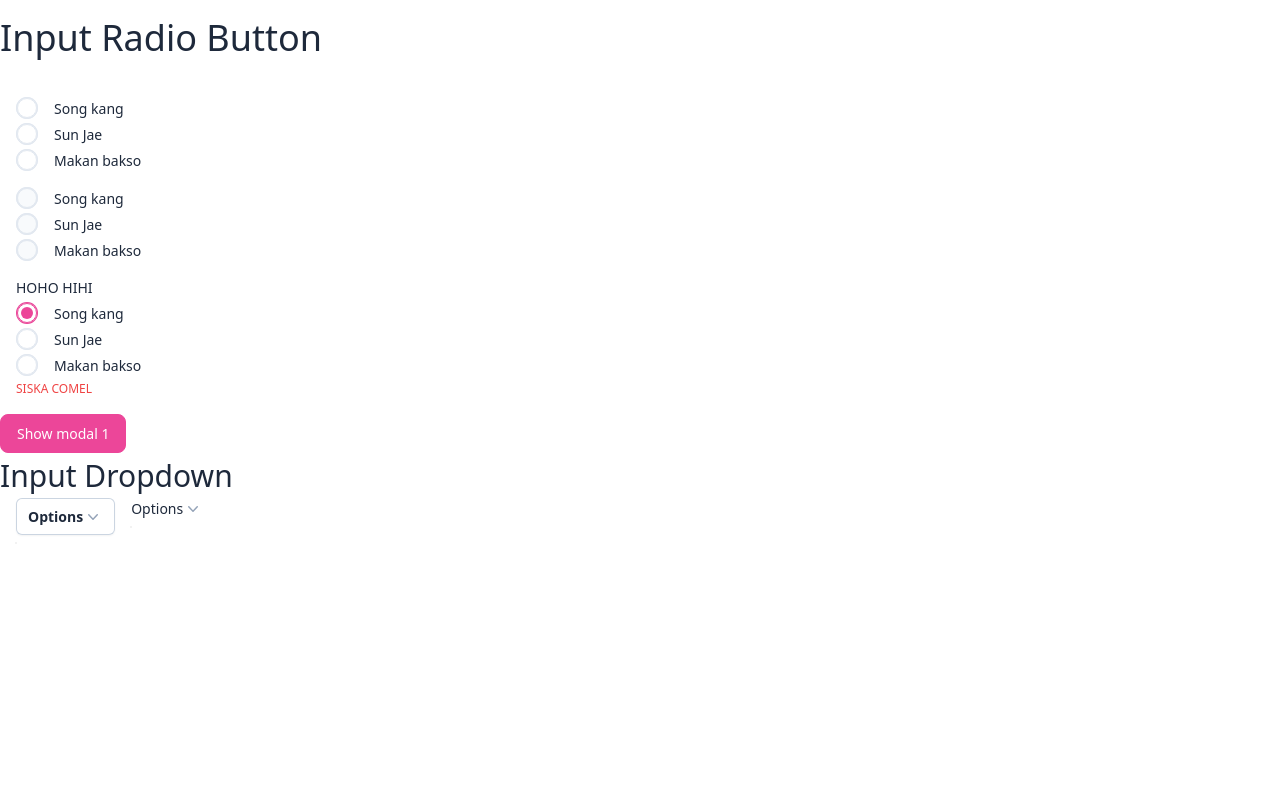
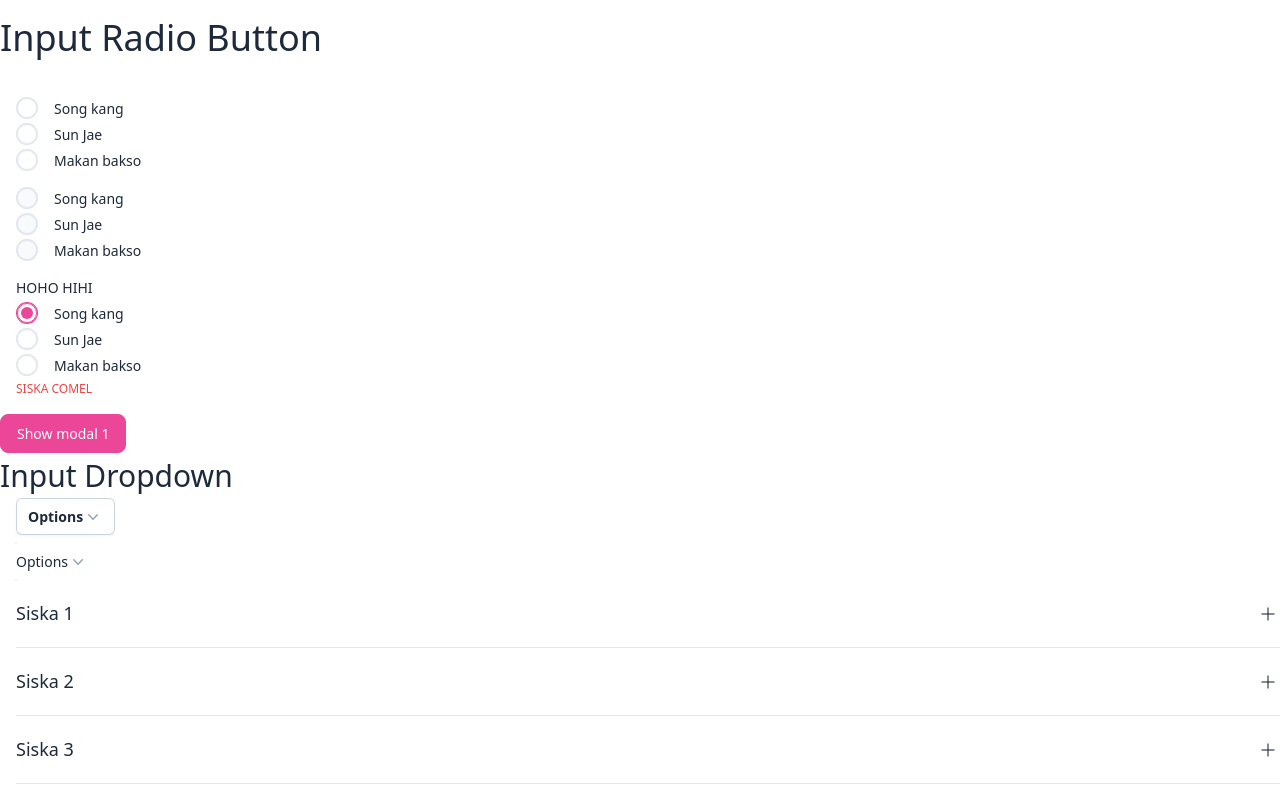
Before and after one commit to siska199/pp-w-code-base-react, a React (Vite) app in the folder react/: page / in a window 1280 px wide. Shown: the part 3079-3873 px from the top of the page. Built offline with nearby package versions, Linux system fonts and the light colour scheme; the HTML template or start-up script is replaced by a standard one.

Commit message:
add component dropdown floating like faq comp

```diff
--- a/react/src/assets/icons/index.ts
+++ b/react/src/assets/icons/index.ts
@@ -1,13 +1,15 @@
 export { default as IconCalender } from '@assets/icons/calender.svg?react';
 export { default as IconChecked } from '@assets/icons/checked.svg?react';
+export { default as IconChevronDown } from '@assets/icons/chevron-down.svg?react';
 export { default as IconChevronLeft } from '@assets/icons/chevron-left.svg?react';
 export { default as IconChevronRight } from '@assets/icons/chevron-right.svg?react';
-export { default as IconChevronDown } from '@assets/icons/chevron-down.svg?react';
 export { default as IconClear } from '@assets/icons/clear.svg?react';
 export { default as IconClose } from '@assets/icons/close.svg?react';
 export { default as IconEyeClose } from '@assets/icons/eye-close.svg?react';
 export { default as IconEye } from '@assets/icons/eye.svg?react';
 export { default as IconMessage } from '@assets/icons/message.svg?react';
+export { default as IconMinus } from '@assets/icons/minus.svg?react';
 export { default as IconPaymentMethodVisa } from '@assets/icons/payment-method-visa.svg?react';
 export { default as IconPercentage } from '@assets/icons/percentage.svg?react';
+export { default as IconPlus } from '@assets/icons/plus.svg?react';
 export { default as IconRight } from '@assets/icons/right.svg?react';
--- a/react/src/components/examples/ExampleDropdown.tsx
+++ b/react/src/components/examples/ExampleDropdown.tsx
@@ -1,4 +1,5 @@
 import DropdownBase from "@components/ui/dropdown/DropdownBase"
+import DropdownFloating from "@components/ui/dropdown/DropdownFloating"
 import { TOption } from "@types"
 
 const ExampleDropdown = () => {
@@ -9,11 +10,10 @@ const ExampleDropdown = () => {
         <>
 
             <h5>Input Dropdown</h5>
-            <div className="ml-[1rem] h-[50rem] flex gap-4">
+            <div className="ml-[1rem] h-[50rem] flex-col flex gap-4">
                 <DropdownBase label={"Options"} onClick={handleOnClick} options={[{ label: "Siska 1", value: "Siska" }, { label: "Siska 2", value: "Siska" }, { label: "Siska 3", value: "Siska" }]} />
                 <DropdownBase isDefaultStyle={false} label={"Options"} onClick={handleOnClick} options={[{ label: "Siska 1", value: "Siska" }, { label: "Siska 2", value: "Siska" }, { label: "Siska 3", value: "Siska" }]} />
-
-
+                <DropdownFloating options={[{ label: "Siska 1", value: "Siska" }, { label: "Siska 2", value: "Siska" }, { label: "Siska 3", value: "Siska" }]}/>
             </div>
         </>
     )
--- a/react/src/components/ui/dropdown/DropdownBase.tsx
+++ b/react/src/components/ui/dropdown/DropdownBase.tsx
@@ -11,6 +11,8 @@ interface TProps {
     onClick: (data: TOption) => void;
     customeClass?: {
         containerDropdown?: string;
+        btnDropdown?: string;
+
     };
     isDefaultStyle?: boolean;
 }
@@ -27,12 +29,15 @@ const DropdownBase = (props: TProps) => {
         setIsOpen(false)
     }
     return (
-        <div className="relative inline-block text-left">
+        <div className={clsx({
+            "relative inline-block text-left w-fit": true,
+            [customeClass?.containerDropdown || '']: customeClass?.containerDropdown
+        })}>
             <div onClick={() => setIsOpen(!isOpen)}>
                 <button type="button" className={clsx({
                     "inline-flex w-full justify-center items-center gap-x-1.5 ": true,
                     "rounded-md bg-white px-3 py-2 text-sm font-semibold shadow-sm ring-1 ring-inset ring-gray-300 hover:bg-gray-50": isDefaultStyle,
-                    [customeClass?.containerDropdown || ""]: customeClass?.containerDropdown
+                    [customeClass?.btnDropdown || ""]: customeClass?.btnDropdown
                 })}>
                     {label}
                     <IconChevronDown />
--- a/react/src/components/ui/dropdown/DropdownFloating.tsx
+++ b/react/src/components/ui/dropdown/DropdownFloating.tsx
@@ -1,7 +1,49 @@
+/* eslint-disable react/jsx-handler-names */
+import { IconMinus, IconPlus } from "@assets/icons"
+import { TOption } from "@types"
+import clsx from "clsx"
+import { useState } from "react"
 
-const DropdownFloating = () => {
+interface TProps {
+  options: TOption[]
+}
+
+const DropdownFloating = (props: TProps) => {
+  const { options } = props
   return (
-    <div>DropdownFloating</div>
+    <div className="flex flex-col gap-2">
+      {
+        options?.map((option, i) => (
+          <Floating key={i} {...option} />
+        ))
+      }
+    </div>
+  )
+}
+
+
+const Floating = (props: TOption) => {
+  const { label, value } = props
+  const [isOpen, setIsOpen] = useState(false)
+
+  return (
+    <div className="flex flex-col gap-2 gap w-full border-b py-3">
+      <div className="flex items-center w-full font-medium text-body-large justify-between">
+        {label}
+        <div className="cursor-pointer-custome" onClick={() => setIsOpen(!isOpen)}>
+          {isOpen ? <IconMinus /> : <IconPlus />}
+        </div>
+      </div>
+      <div className={clsx({
+        "transition-all  duration-500 ease  text-body-medium text-gray": true,
+        "h-fit max-h-[10rem]": isOpen,
+        "h-0 max-h-0": !isOpen
+      })}>
+        {
+          isOpen && value
+        }
+      </div>
+    </div>
   )
 }
 
```
Also changed, not shown: react/src/assets/icons/minus.svg (added), react/src/assets/icons/plus.svg (added).
